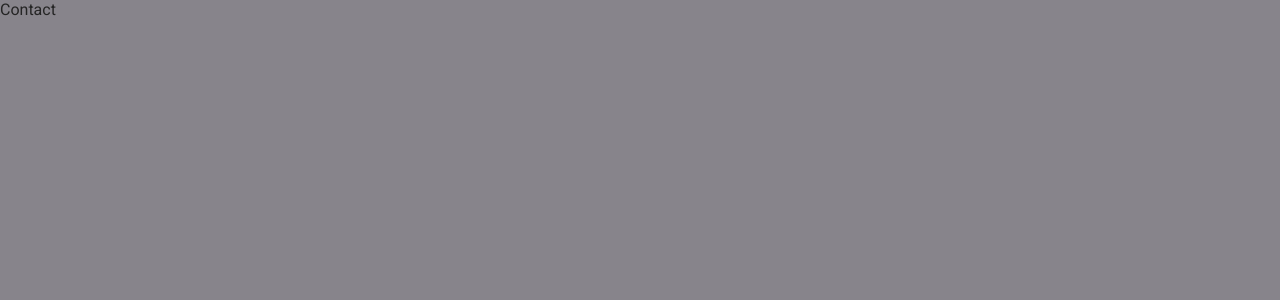
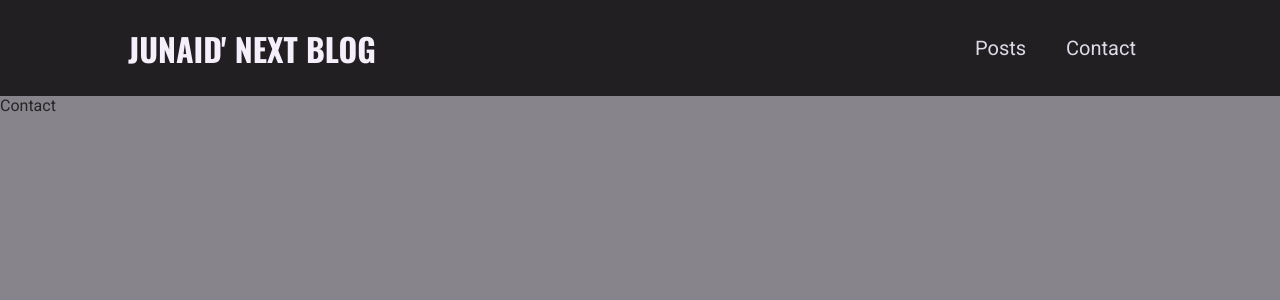
Before and after one commit to iamsjunaid/next_blogs, a Next.js app: page /contact in a window 1280 px wide. Shown: the top 300 px of the page. Built offline with nearby package versions, Linux system fonts and the light colour scheme.

Commit message:
Complete navigation and layout

```diff
--- /dev/null
+++ b/components/layout/layout.js
@@ -0,0 +1,14 @@
+import React, { Fragment } from "react";
+
+ import MainNavigation from "./main-navigation";
+
+function Layout(props) {
+  return (
+    <Fragment>
+      <MainNavigation />
+      <main>{props.children}</main>
+    </Fragment>
+  );
+}
+
+export default Layout;
--- /dev/null
+++ b/components/layout/logo.js
@@ -0,0 +1,9 @@
+import React from "react";
+
+import classes from "./logo.module.css";
+
+function Logo() {
+  return <div className={classes.logo}>Junaid' Next Blog</div>;
+}
+
+export default Logo;
--- /dev/null
+++ b/components/layout/logo.module.css
@@ -0,0 +1,13 @@
+.logo {
+  text-transform: uppercase;
+  font-size: var(--size-5);
+  font-weight: bold;
+  font-family: "Oswald", sans-serif;
+  color: var(--color-grey-50);
+}
+
+@media (min-width: 768px) {
+  .logo {
+    font-size: var(--size-8);
+  }
+}
--- /dev/null
+++ b/components/layout/main-navigation.js
@@ -0,0 +1,29 @@
+import Link from "next/link";
+
+import Logo from "./logo";
+
+import classes from "./main-navigation.module.css";
+
+function MainNavigation() {
+  return (
+    <header className={classes.header}>
+      <Link href="/" legacyBehavior>
+        <a>
+          <Logo />
+        </a>
+      </Link>
+      <nav>
+        <ul>
+          <li>
+            <Link href="/posts">Posts</Link>
+          </li>
+          <li>
+            <Link href="/contact">Contact</Link>
+          </li>
+        </ul>
+      </nav>
+    </header>
+  );
+}
+
+export default MainNavigation;
--- /dev/null
+++ b/components/layout/main-navigation.module.css
@@ -0,0 +1,42 @@
+.header {
+  width: 100%;
+  height: 6rem;
+  background-color: var(--color-grey-900);
+  display: flex;
+  justify-content: space-between;
+  align-items: center;
+  padding: 0 10%;
+}
+
+.header ul {
+  list-style: none;
+  display: flex;
+  align-items: baseline;
+  margin: 0;
+  padding: 0;
+}
+
+.header li {
+  margin: 0 var(--size-4);
+}
+
+.header a {
+  color: var(--color-grey-100);
+  font-size: var(--size-4);
+}
+
+.header a:hover,
+.header a:active,
+.header a.active {
+  color: var(--color-grey-200);
+}
+
+@media (min-width: 768px) {
+  .header ul {
+    gap: 0.5rem;
+  }
+
+  .header a {
+    font-size: var(--size-5);
+  }
+}
--- a/pages/_app.js
+++ b/pages/_app.js
@@ -1,7 +1,12 @@
-import '../styles/globals.css'
+import "../styles/globals.css";
+import Layout from "../components/layout/layout";
 
 function MyApp({ Component, pageProps }) {
-  return <Component {...pageProps} />
+  return (
+    <Layout>
+      <Component {...pageProps} />
+    </Layout>
+  );
 }
 
-export default MyApp
+export default MyApp;
```
